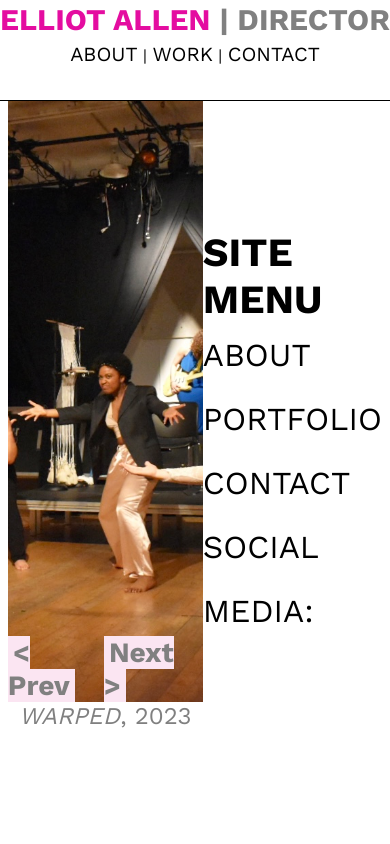
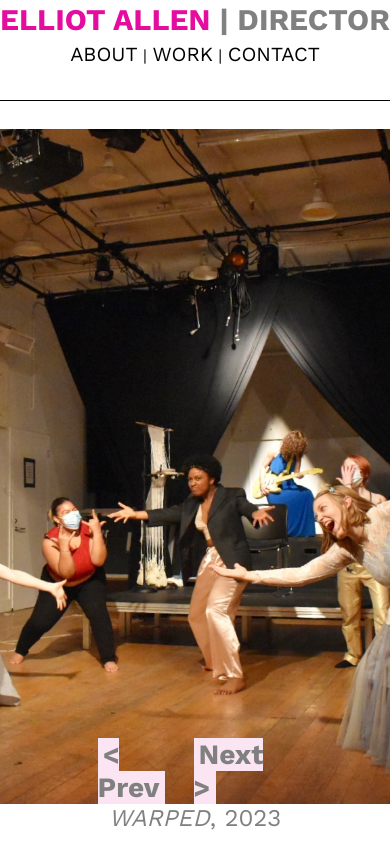
Before and after one commit to withonet/withonet.github.io, a plain HTML site: page index.html in a window 390 px wide. Shown: the top 844 px of the page. Drawn offline with nearby package versions, Linux system fonts and the light colour scheme; some icons are missing.

Commit message:
making index pg responsive

```diff
--- a/index.html
+++ b/index.html
@@ -63,8 +63,8 @@
         <li>SOCIAL MEDIA:
           <div class="media-icons">
             <a href="https://instagram.com/e.lliotallen?igshid=MjEwN2IyYWYwYw==" target="_blank"><i class="iconoir-instagram"></i></a>
-            <a href="https://www.facebook.com/elliotallen13?mibextid=LQQJ4d" target="_blank"><i class="iconoir-linkedin"></i></a>
-            <a href="https://www.linkedin.com/in/elliot-allen-665108275" target="_blank"><i class="iconoir-facebook"></i></a>
+            <a href="https://www.linkedin.com/in/elliot-allen-665108275" target="_blank"><i class="iconoir-linkedin"></i></a>
+            <a href="https://www.facebook.com/elliotallen13?mibextid=LQQJ4d" target="_blank"><i class="iconoir-facebook"></i></a>
           </div>
         </li>
       </ul>
--- a/resources/index.css
+++ b/resources/index.css
@@ -94,8 +94,8 @@ a:hover {
 }
 
 #elliotPic {
-    max-width: var(--slideshow-width);
-    height: var(--gallery-height);
+    max-width: 100%;
+    max-height: 100%;
     object-fit: cover;
 }
 
@@ -149,6 +149,27 @@ a:hover {
 .home-menu h2 {
     font-size: 2.5rem;
 }
+
+@media (max-width: 800px) {
+    #index-main {
+        flex-direction: column;
+        justify-content: flex-start;
+        align-items: center;
+        top: 12vh;
+        margin-top: 12vh;
+        height: 200vh;
+        overflow: visible;
+    }
+
+    #slideshow, #galleryWindow {
+        width: 100vw;
+    }
+
+    .home-menu {
+        width: 100vw;
+    }
+}
+
 
 /*#upcoming {
     width: 90vw;
```
